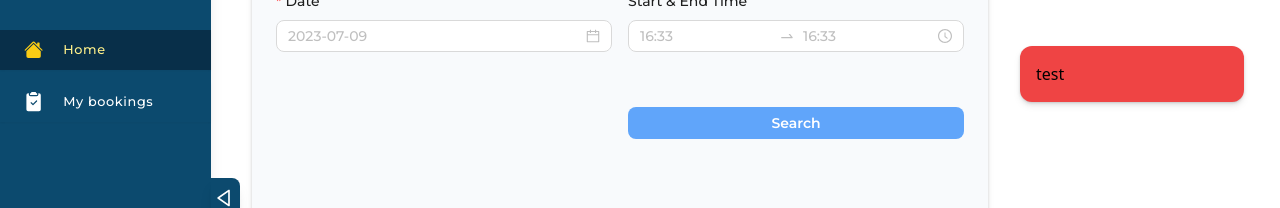
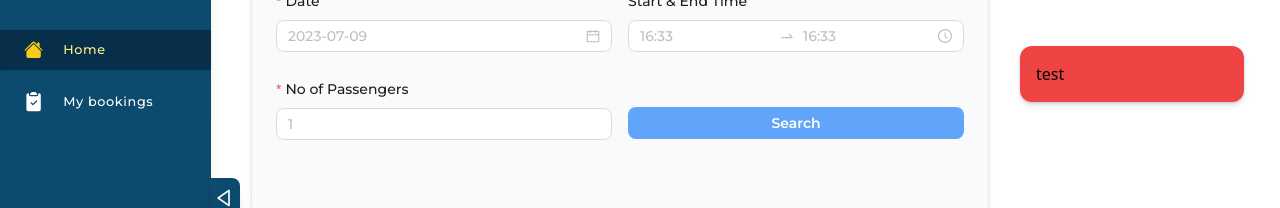
Before and after one commit to Nekromenzer/train-ticket-booking, a React (Vite) app: page / in a window 1280 px wide. Shown: the part 202-410 px from the top of the page. Built offline with nearby package versions, Linux system fonts and the light colour scheme.

Commit message:
disable backdate

```diff
--- a/src/components/common/CommonForm.jsx
+++ b/src/components/common/CommonForm.jsx
@@ -1,5 +1,12 @@
 import { forwardRef, useImperativeHandle } from 'react'
-import { Form, Input, AutoComplete, DatePicker, TimePicker } from 'antd'
+import {
+  Form,
+  Input,
+  AutoComplete,
+  DatePicker,
+  TimePicker,
+  InputNumber
+} from 'antd'
 import CommonBtn from './CommonBtn'
 
 const CommonForm = forwardRef((props, ref) => {
@@ -35,7 +42,10 @@ const CommonForm = forwardRef((props, ref) => {
       autoFocus,
       format,
       showToday,
-      minuteStep
+      minuteStep,
+      min,
+      max,
+      disabledDate
     } = item
     if (type === 'password') {
       return (
@@ -65,6 +75,7 @@ const CommonForm = forwardRef((props, ref) => {
           autoFocus={autoFocus}
           format={format}
           showToday={showToday}
+          disabledDate={disabledDate}
         />
       )
     }
@@ -90,8 +101,19 @@ const CommonForm = forwardRef((props, ref) => {
           autoFocus={autoFocus}
           format={format}
           minuteStep={minuteStep}
-          popupClassName="time-range-picker-popup"
+          popupClassName='time-range-picker-popup'
           use12Hours
+        />
+      )
+    }
+    if (type === 'number') {
+      return (
+        <InputNumber
+          placeholder={placeholder}
+          autoComplete={autoComplete}
+          min={min}
+          max={max}
+          className='w-full'
         />
       )
     }
@@ -100,6 +122,8 @@ const CommonForm = forwardRef((props, ref) => {
         placeholder={placeholder}
         className={className}
         autoFocus={autoFocus}
+        min={min}
+        max={max}
       />
     )
   }
--- a/src/data/pages/bookingForm.jsx
+++ b/src/data/pages/bookingForm.jsx
@@ -98,14 +98,19 @@ const data = {
       options: stations,
       allowClear: true,
       autoFocus: false,
-      showToday: true
+      showToday: true,
+      disabledDate:(current) => {
+        let customDate = dayjs().format("YYYY-MM-DD");
+        return current && current < dayjs(customDate, "YYYY-MM-DD");
+      }
     },
     {
       label: 'Start & End Time',
       name: 'time',
-      rules: [
-        // { type: 'array', required: true, message: 'Please select time!' }
-      ],
+      // rules: [
+      //   { type: 'array', required: true, message: 'Please select time!' },
+
+      // ],
       type: 'timeRange',
       autoComplete: 'on',
       hasFeedback: true,
@@ -115,6 +120,38 @@ const data = {
       autoFocus: false,
       format: 'HH:mm',
       minuteStep: 30
+    },
+    {
+      label: 'No of Passengers',
+      name: 'passengers',
+      rules: [
+        { required: true, message: 'Please enter number of Passengers' },
+        {
+          pattern: /^(?:\d*)$/,
+          message: 'Please enter a valid number!'
+        },
+        ({ getFieldValue }) => ({
+          validator (_, value) {
+            if (!value || getFieldValue('from') !== value) {
+              return Promise.resolve()
+            }
+            return Promise.reject(
+              new Error('Please select a different station!')
+            )
+          }
+        }),
+        { min: 1, message: 'At least 1 passenger needed!' },
+        { max: 5, message: 'Maximum passengers should not exceed 5!' }
+      ],
+      type: '',
+      autoComplete: 'on',
+      hasFeedback: true,
+      placeholder: '1',
+      allowClear: true,
+      autoFocus: false,
+      showToday: true,
+      min: 1,
+      max: 5
     }
   ],
   tableColumns: [
```
